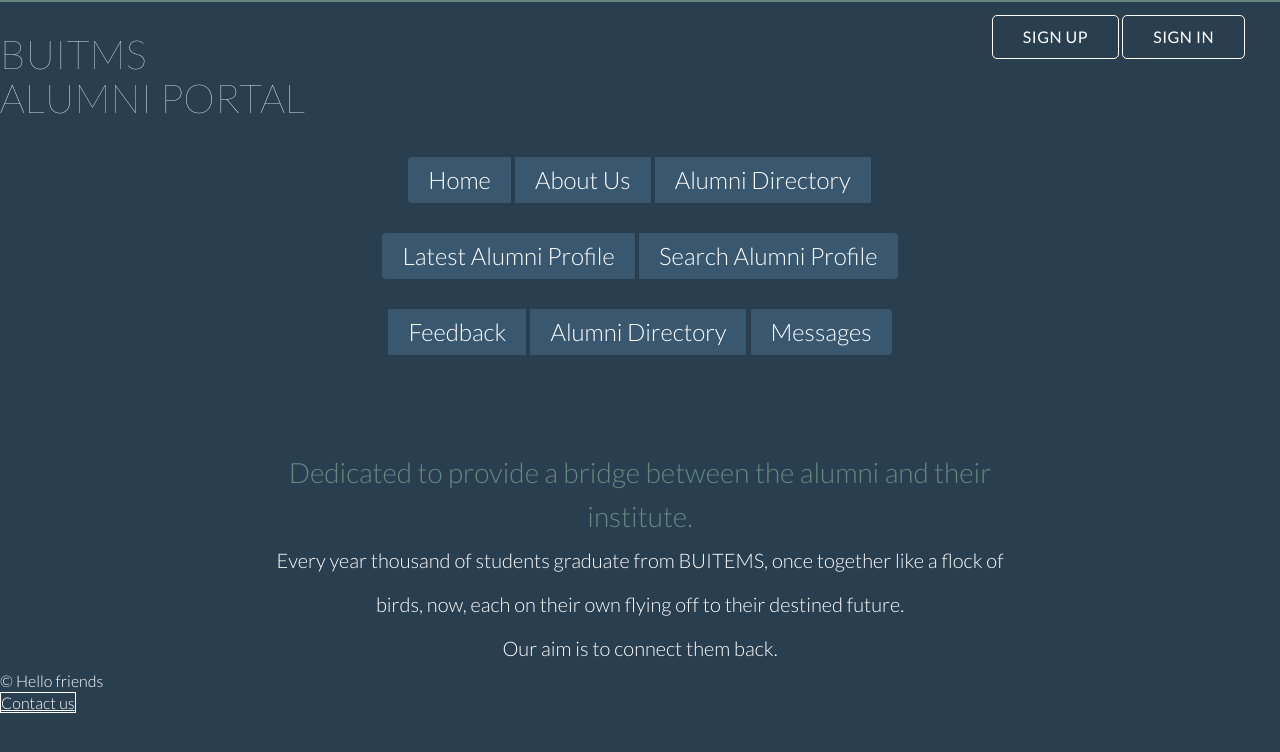
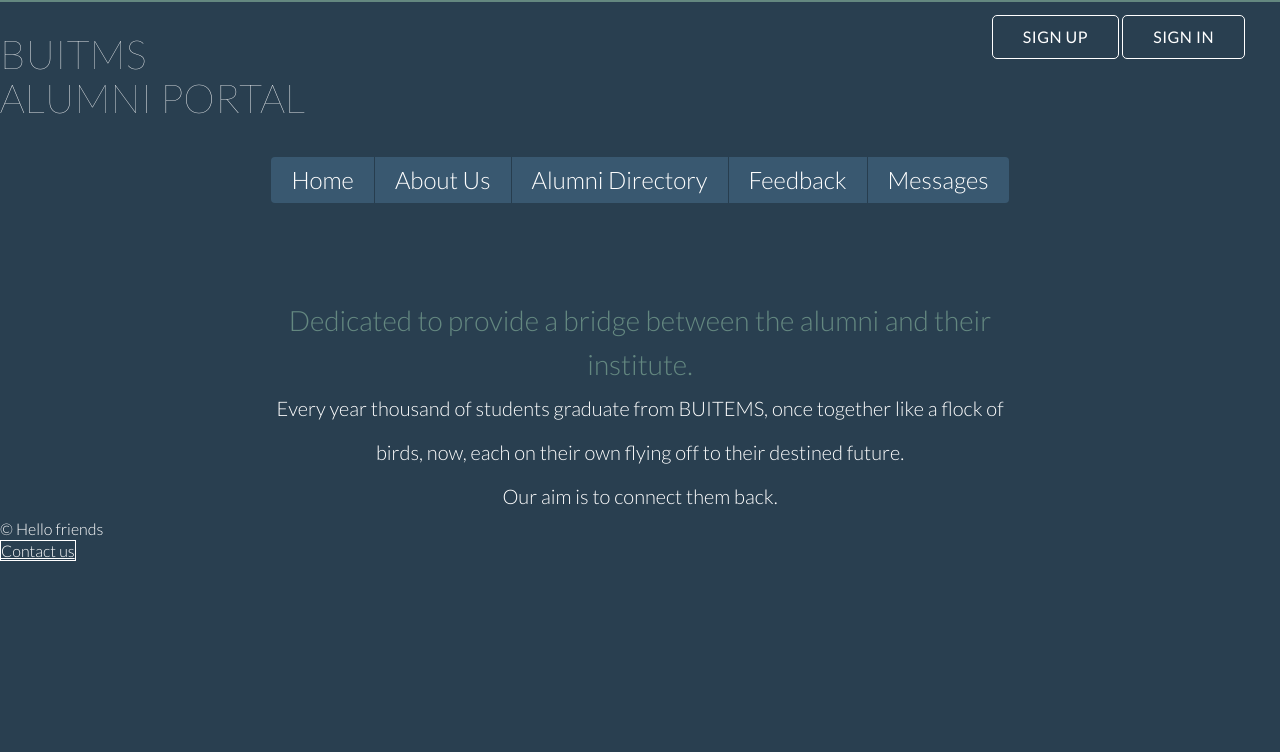
Before and after one commit to eido38990/Alumni, a plain HTML site: page index.html in a window 1280 px wide. Drawn offline with Linux system fonts and the light colour scheme.

Commit message:
drop down menu

```diff
--- a/css/style.css
+++ b/css/style.css
@@ -52,9 +52,9 @@ body{
     font: 300 16px/22px "Lato", "Open Sans", "Helvetica Neue", Helvetica, Arial, sans-serif;
 
 }
-/* * {
+* {
     box-sizing: border-box;
-  } */
+  }
 
 
 .logo {
@@ -166,6 +166,11 @@ body{
     right: -15px;
     cursor: pointer;
 }
+/* ============================Drop Down Menu========================== */
+ .sub-menu{
+    display: none;
+}
+
 
 /*
 ==============Navigation Bar==============
@@ -173,17 +178,17 @@ body{
 .navigat{
    text-align: center;
 }
-.nav ul{
+nav ul{
+    display: inline-flex;
+    list-style: none;
+}
 
-    display: inline-block;
-}
 .navbar li{
     align-items: center;
     text-transform: capitalize;
     font-size: 24px;
-    display: inline-block;
-    margin: 0 auto;
     /* margin-top: 50px;  */
+
 }
 .navbar li a {
     display: block;
@@ -194,11 +199,22 @@ body{
     border-right: 1px solid rgba(0, 0, 0, .3);
     padding: 12px 20px;
     text-decoration: none;
+}
 
+
+/* .mid ul li:hover .sub-menu{
+    display: block;
+    position: absolute;
+    margin-top: 15px;
+    margin-left: -15px;
+} */
+ .navigat ul li :hover{
+    background: #314b60;
+    color: #648880;
+    box-shadow: inset 0 0 10px 1px rgba(0, 0, 0, .3);
 }
-.navbar li a:hover{
-    background: #314b60;
-    box-shadow: inset 0 0 10px 1px rgba(0, 0, 0, .3);
+.navigat ul li:hover .sub-menu {
+    display: inline-block;
 }
 .navbar li:first-child a {
     border-radius: 4px 0 0 4px;
@@ -207,6 +223,8 @@ body{
     border-right: 0;
     border-radius: 0 4px 4px 0;
 }
+
+
 
 
 
@@ -224,7 +242,7 @@ h1, h2, h3, h4 {
 .footer a{
     color: white;
 }
-.header a:hover{
+.header .logo a:hover{
     color: #648880;
 }
 h2{
--- a/index.html
+++ b/index.html
@@ -26,13 +26,15 @@
                 <ul class="navbar">
                     <li><a href="index.html">Home</a></li>
                     <li><a href="aboutus.html">About Us</a></li>
-                    <li><a href="alumniDirectory.html">Alumni Directory</a></li>
-                        <ul class="drop1">
-                            <li><a href="#">Latest Alumni Profile</a></li>
-                            <li><a href="#">Search Alumni Profile</a></li>
-                        </ul>
+                    <li><a href="alumniDirectory.html">Alumni Directory</a>
+                        <div class="sub-menu">
+                            <ul>
+                                <li><a href="#">Latest Alumni Profile</a></li>
+                                <li><a href="#">Search Alumni Profile</a></li>
+                            </ul>
+                        </div>
+                    </li>
                     <li><a href="feedback.html">Feedback</a></li>
-                    <li><a href="#">Alumni Directory</a></li>
                     <li><a href="#">Messages</a></li>
                 </ul>
             </nav>
```
